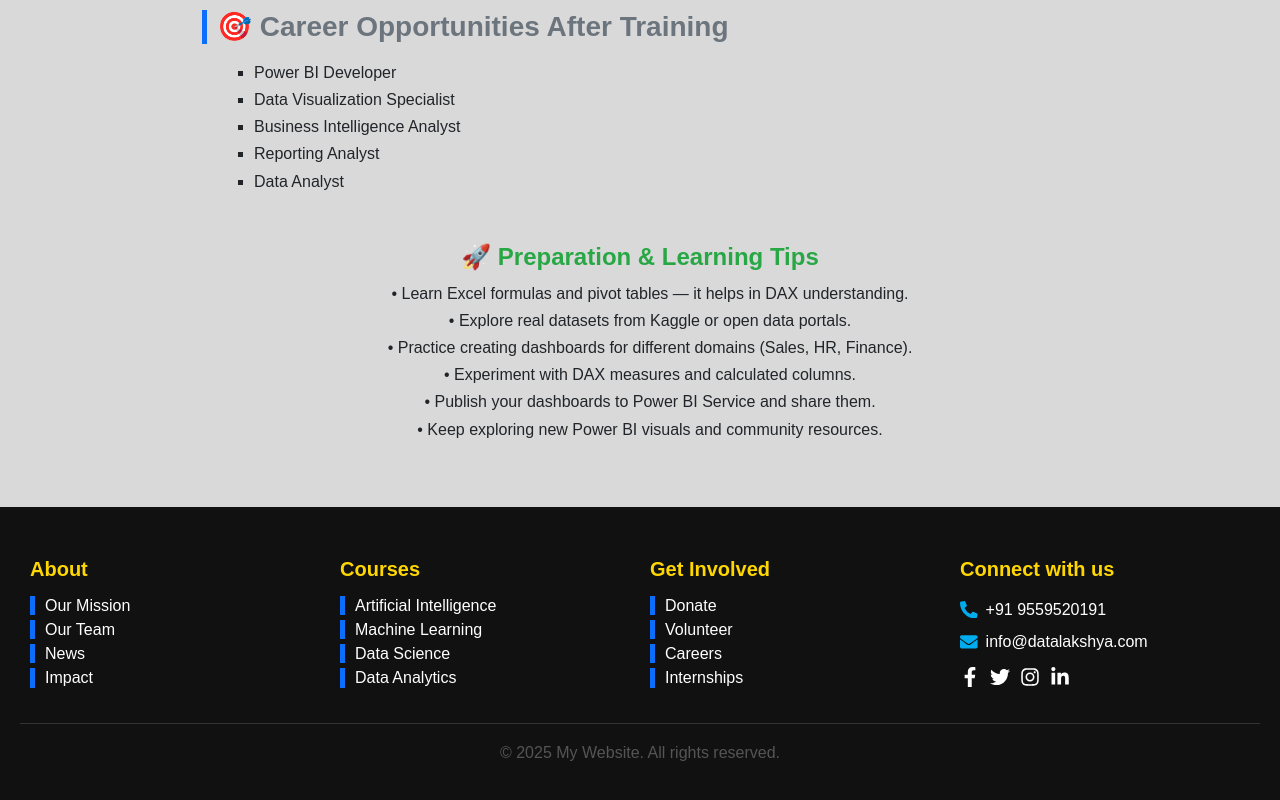
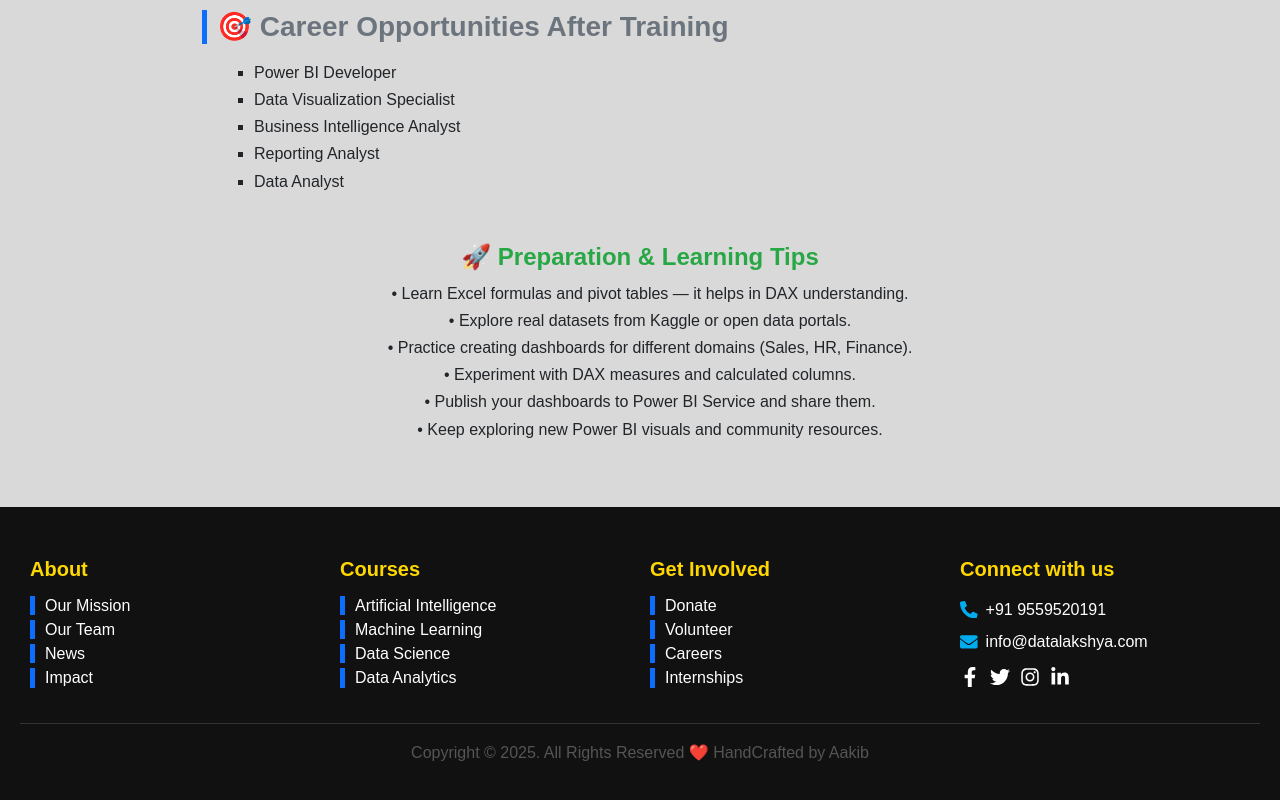
Before and after one commit to MDAAKIB626/Frontend-datalakshya, a React (Create React App) app: page /training/powerbi in a window 1280 px wide. Shown: the part 1334-2134 px from the top of the page. Built offline with nearby package versions, Linux system fonts and the light colour scheme.

Commit message:
Updated latest  footer.js

```diff
--- a/src/Footer.js
+++ b/src/Footer.js
@@ -92,7 +92,7 @@
 
       {/* Footer Bottom */}
       <div className="footer-bottom">
-        <p>© 2025 My Website. All rights reserved.</p>
+        <p>Copyright © 2025. All Rights Reserved ❤️ HandCrafted by Aakib</p>
       </div>
     </footer>
   );
```
